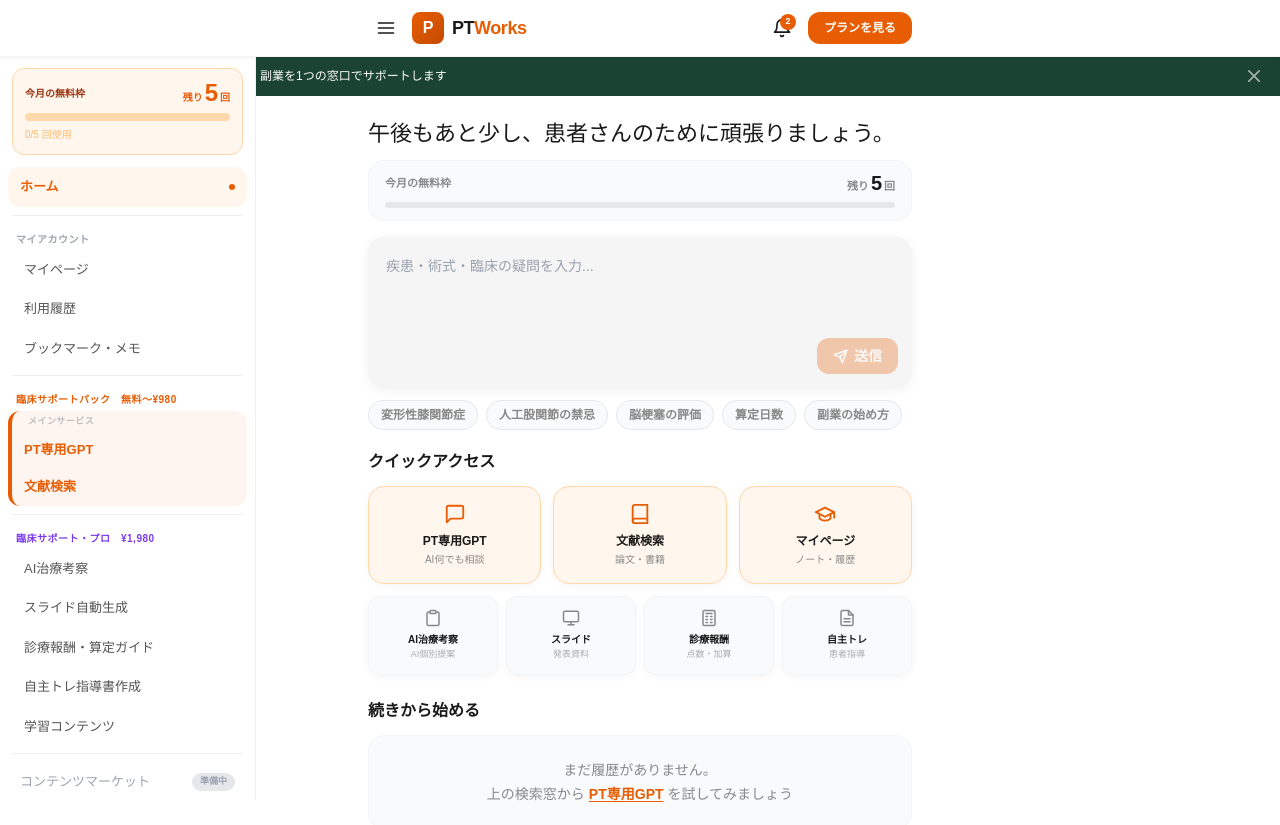
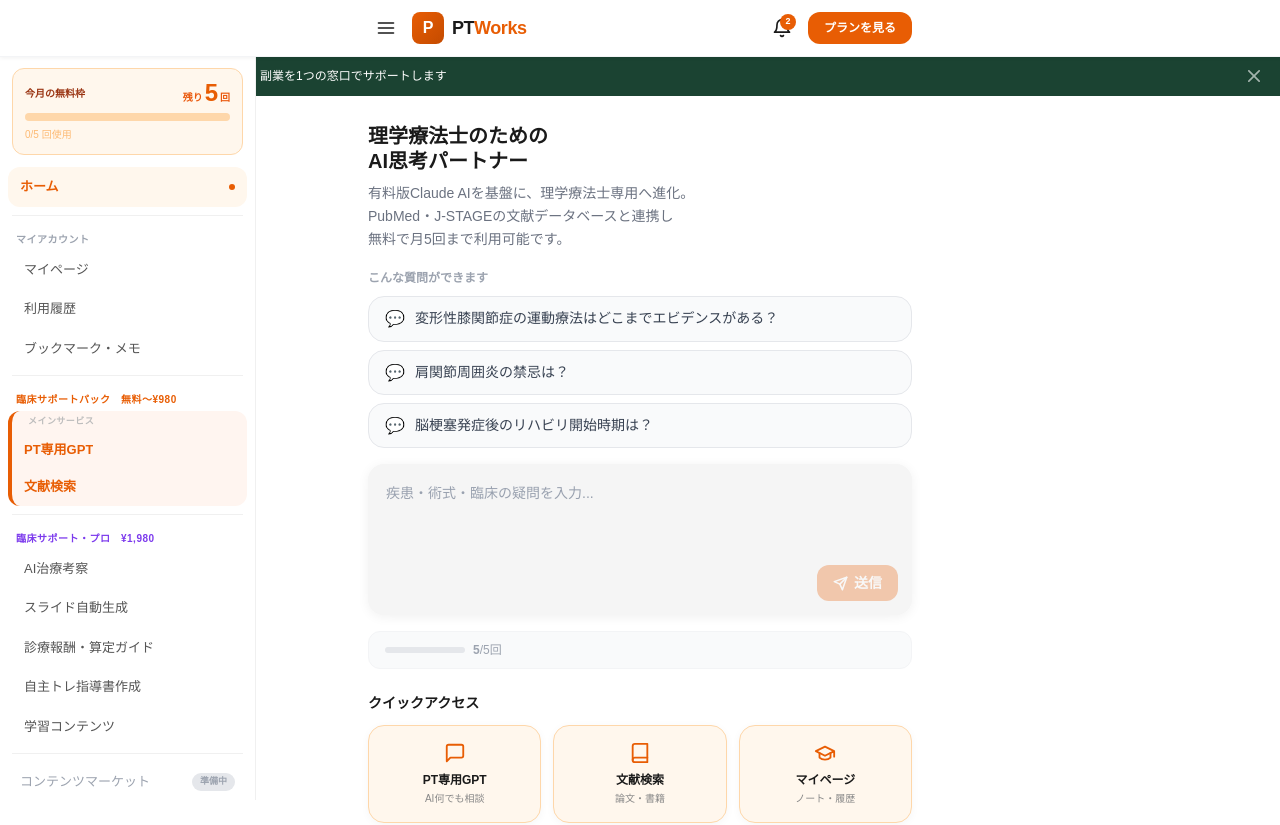
Before and after one commit to ptworks-mitsuki/ptworks-app, a Next.js app: page / in a window 1280 px wide. Shown: the top 825 px of the page. Built offline with nearby package versions, Linux system fonts and the light colour scheme.

Commit message:
ホーム シンプル化 挨拶文削除・サービス説明追加・質問例表示

```diff
--- a/app/page.tsx
+++ b/app/page.tsx
@@ -12,12 +12,10 @@
 const STREAK_KEY = "pt-streak-days";
 const PLANS_KEY  = "pt-saved-plans";
 
-const QUICK_TAGS = [
-  "変形性膝関節症",
-  "人工股関節の禁忌",
-  "脳梗塞の評価",
-  "算定日数",
-  "副業の始め方",
+const SAMPLE_QUESTIONS = [
+  "変形性膝関節症の運動療法はどこまでエビデンスがある？",
+  "肩関節周囲炎の禁忌は？",
+  "脳梗塞発症後のリハビリ開始時期は？",
 ];
 
 const QUICK_ACCESS_TOP = [
@@ -32,7 +30,6 @@
   { id: "calc",      label: "診療報酬",   sub: "点数・加算", href: "/learn/reimbursement", icon: <IconCalc      size={18} /> },
   { id: "homeex",    label: "自主トレ",   sub: "患者指導",   href: "/stage1/homeexercise", icon: <IconSheet     size={18} /> },
 ];
-
 
 // ─── アイコン ─────────────────────────────────────────────────────────────
 
@@ -126,116 +123,7 @@
   );
 }
 
-// ─── 挨拶 ──────────────────────────────────────────────────────────────────
-
-const GREETINGS: Record<"morning" | "afternoon" | "evening" | "night", string[]> = {
-  morning: [
-    "おはようございます。今日も最善の準備を。",
-    "おはよう。カンファ前に疾患確認、済ませちゃいましょう。",
-    "おはよう。昨日の疑問、今朝解決しておきませんか。",
-    "おはよう。算定日数、なんとなく合ってる自信ある？",
-    "おはようございます。今日の患者さん、禁忌は把握できてますか。",
-    "おはよう。学会発表の締め切り、そろそろ気にしてる頃では。",
-    "おはようございます。文献読む時間ない人こそ、PT Worksを。",
-    "おはよう。今日も現場で戦う準備、できてますか。",
-    "おはようございます。新人さん、わからないことは恥ずかしくない。",
-    "おはよう。パーキンソンのキーパーソンは家族です。忘れずに。",
-    "おはよう。今日こそ定時で帰りましょう。たぶん無理だけど。",
-    "おはようございます。脳梗塞発症から何日か、すぐ言えますか。",
-    "おはよう。患者さんに『先生』って呼ばれた時、訂正してますか。",
-    "おはようございます。廃用は待ってくれません。今日も早期離床を。",
-    "おはよう。昨日の患者さん、夢に出てきませんでしたか。",
-    "おはようございます。MMT4と4+の違い、説明できますか。",
-    "おはよう。FIMの採点、甘くなってませんか。",
-    "おはようございます。サマリー、締め切り大丈夫ですか。",
-    "おはよう。TUGとBBS、今日使いますか。",
-    "おはようございます。今日の臨床、根拠を持って臨みましょう。",
-  ],
-  afternoon: [
-    "お疲れ様です。午前中うまくいきましたか。",
-    "お昼休み、5分だけ気になる疾患調べてみませんか。",
-    "お疲れ様です。午前中に迷った治療、ここで相談を。",
-    "昼休みに副業のこと、少しだけ考えてみてもいいかも。",
-    "お疲れ様です。自主トレ指導書、毎回手書きしてませんか。",
-    "午後の患者さん、治療方針固まってますか。",
-    "お疲れ様です。文献読みたいけど時間ない、そんな時のPT Works。",
-    "昼休みくらい休めって話ですが、気になったらどうぞ。",
-    "お疲れ様です。今日のカンファ、うまく発言できましたか。",
-    "午後もあと少し、患者さんのために頑張りましょう。",
-    "お疲れ様です。ROM測定の結果、メモしましたか。",
-    "禁忌肢位、患者さんにちゃんと伝わってますか。",
-    "お疲れ様です。NRS6の患者さんに運動療法、根拠ありますか。",
-    "昼ごはん食べましたか。PTが倒れたら誰が診るんですか。",
-    "お疲れ様です。回診で主治医に何か言われましたか。",
-    "退院サマリー、ギリギリまで溜めてませんか。",
-    "お疲れ様です。家屋環境、把握してますか。",
-    "廃用と廃用じゃない境界線、実は曖昧ですよね。",
-    "お疲れ様です。訪問と外来の違い、後輩に説明できますか。",
-    "昼休みくらい休みましょう。でも気になったらどうぞ。",
-  ],
-  evening: [
-    "お疲れ様でした。今日もよく頑張りました。",
-    "今日の臨床で気になったこと、記録しておきましょう。",
-    "あの患者さんの治療、これで良かったかな、って思ってませんか。",
-    "今日わからなかったこと、明日までに調べておきませんか。",
-    "お疲れ様です。スライド、締め切り大丈夫ですか。",
-    "副業、そろそろ本気で考えてみませんか。",
-    "お疲れ様でした。明日の準備、少しだけしておきますか。",
-    "今日学んだこと、ノートに残しておくと役に立ちます。",
-    "お疲れ様です。残業中ですか。お体に気をつけて。",
-    "夜のほうが集中できる派の人、一緒に勉強しましょう。",
-    "お疲れ様でした。今日何人診ましたか。多すぎませんか。",
-    "転倒ゼロで終われましたか。それだけで十分すごいです。",
-    "PTの年収、上げていきたいですよね。副業、始めませんか。",
-    "残業代、ちゃんと出てますか。",
-    "後輩に優しくできましたか。自分も最初は新人でした。",
-    "患者さんに『ありがとう』って言ってもらえましたか。",
-    "今日の自分を100点満点で採点すると何点ですか。",
-    "今日の悔しさ、明日の臨床に変えていきましょう。",
-    "記録、ちゃんと終わりましたか。家に持ち帰らないでください。",
-    "今日の患者さん、歩けるようになりましたか。",
-  ],
-  night: [
-    "遅くまでお疲れ様です。早めに寝てください。",
-    "こんな時間まで働いてるんですか。PTって大変ですよね。",
-    "遅くまでお疲れ様です。明日も頑張れますように。",
-    "夜中に勉強してるPT、かっこいいと思います。",
-    "気になることだけ調べて、早めに寝てください。",
-    "こんな時間に開いてくれてありがとうございます。",
-    "深夜の勉強、明日の臨床できっと活きます。",
-    "PTの仕事、誰かがちゃんと見てますよ。",
-    "こんな時間に何してるんですか。記録ですか。サマリーですか。",
-    "学会発表の前日ですか。今からでも間に合います。",
-    "PTって本当に不器用に頑張りますよね。",
-    "こんな時間まで勉強してるあなた、絶対いいPTになります。",
-    "夜中にPT Worksを開く人生、悪くないと思います。",
-    "何かに追われてますか。一緒に解決しましょう。",
-    "遅くまでお疲れ様です。誰かがちゃんと見てますよ。",
-    "こんな時間に開いてくれてありがとうございます。一緒に頑張りましょう。",
-  ],
-};
-
-const LAST_GREETING_KEY = "ptworks_last_greeting";
-
-function getGreeting(): string {
-  const h = new Date().getHours();
-  const band: keyof typeof GREETINGS =
-    h >= 6  && h < 12 ? "morning"   :
-    h >= 12 && h < 17 ? "afternoon" :
-    h >= 17 && h < 22 ? "evening"   : "night";
-
-  const pool = GREETINGS[band];
-  const lastKey = `${LAST_GREETING_KEY}_${band}`;
-  let last = "";
-  try { last = localStorage.getItem(lastKey) ?? ""; } catch { /* ignore */ }
-
-  const candidates = pool.filter(g => g !== last);
-  const chosen = candidates[Math.floor(Math.random() * candidates.length)] ?? pool[0];
-  try { localStorage.setItem(lastKey, chosen); } catch { /* ignore */ }
-  return chosen;
-}
-
-// ─── 通知ドロップダウン ───────────────────────────────────────────────────
+// ─── 通知 ─────────────────────────────────────────────────────────────────
 
 const NOTIFICATIONS = [
   { id: 1, text: "PT専用GPTが追加されました。疾患・相談が1つの窓口に",  date: "2026-07-06", read: false },
@@ -260,14 +148,13 @@
   const [deleteToast,  setDeleteToast]  = useState(false);
   const deleteToastTimer = useRef<ReturnType<typeof setTimeout> | undefined>(undefined);
 
-  const [query,        setQuery]        = useState("");
-  const [focused,      setFocused]      = useState(false);
+  const [query,   setQuery]   = useState("");
+  const [focused, setFocused] = useState(false);
   const textareaRef = useRef<HTMLTextAreaElement>(null);
   const notifRef    = useRef<HTMLDivElement>(null);
 
-  const unread  = NOTIFICATIONS.filter(n => !n.read).length;
-  const isLow   = remaining <= 2;
-  const [greeting] = useState(() => getGreeting());
+  const unread = NOTIFICATIONS.filter(n => !n.read).length;
+  const isLow  = remaining <= 2;
 
   // ── localStorage 読み込み ──
   useEffect(() => {
@@ -276,7 +163,6 @@
       const s = localStorage.getItem(STREAK_KEY);
       if (s) setStreak(Number(s));
 
-      // PT専用GPT 直近トピック
       const topics = loadRecentTopics();
       const gptItems: RecentItem[] = topics.slice(0, 3).map(t => {
         const diffMs  = Date.now() - new Date(t.savedAt).getTime();
@@ -295,24 +181,17 @@
         };
       });
 
-      // 保存プラン
       const pp = localStorage.getItem(PLANS_KEY);
       const planItems: RecentItem[] = pp
         ? (JSON.parse(pp) as SavedPlan[])
             .slice(0, 2)
-            .map(p => ({
-              id:    p.id,
-              title: p.name || p.disease,
-              sub:   "治療プラン",
-              href:  "/stage1",
-            }))
+            .map(p => ({ id: p.id, title: p.name || p.disease, sub: "治療プラン", href: "/stage1" }))
         : [];
 
       setRecentItems([...gptItems, ...planItems].slice(0, 3));
     } catch { /* ignore */ }
   }, []);
 
-  // ── 続きから始める 削除 ──
   const handleDeleteRecent = (topicId: string) => {
     deleteRecentTopic(topicId);
     setRecentItems(prev => prev.filter(item => item.topicId !== topicId));
@@ -321,7 +200,6 @@
     deleteToastTimer.current = setTimeout(() => setDeleteToast(false), 1000);
   };
 
-  // 通知ドロップ外クリックで閉じる
   useEffect(() => {
     const handle = (e: MouseEvent) => {
       if (notifRef.current && !notifRef.current.contains(e.target as Node)) setShowNotif(false);
@@ -330,7 +208,6 @@
     return () => document.removeEventListener("mousedown", handle);
   }, [showNotif]);
 
-  // textarea 自動リサイズ
   useEffect(() => {
     const el = textareaRef.current;
     if (!el) return;
@@ -350,9 +227,9 @@
     router.push(`/pt-gpt?q=${encodeURIComponent(q)}`);
   };
 
-  const handleTag = (tag: string) => {
-    try { sessionStorage.setItem("ptgpt_pending_query", tag); } catch { /* ignore */ }
-    router.push(`/pt-gpt?q=${encodeURIComponent(tag)}`);
+  const handleSample = (q: string) => {
+    setQuery(q);
+    textareaRef.current?.focus();
   };
 
   return (
@@ -444,55 +321,43 @@
 
       <div className="max-w-xl mx-auto px-4">
 
-        {/* ③ 挨拶・残り回数・ストリーク */}
-        <section className="pt-6 pb-4">
-          <div className="flex items-center justify-between mb-3">
-            {/* 挨拶 */}
-            <p className="text-[22px] leading-tight" style={{ color: "#1A1A1A", fontWeight: 400 }}>
-              {greeting}
-            </p>
+        {/* ③ キャッチコピー・サービス説明 */}
+        <section className="pt-7 pb-5">
+          <h1 className="text-[20px] font-black leading-tight mb-2" style={{ color: "#1A1A1A" }}>
+            理学療法士のための<br />AI思考パートナー
+          </h1>
+          <p className="text-sm leading-relaxed" style={{ color: "#6B7280" }}>
+            有料版Claude AIを基盤に、理学療法士専用へ進化。<br />
+            PubMed・J-STAGEの文献データベースと連携し<br />
+            無料で月5回まで利用可能です。
+          </p>
+        </section>
 
-            {/* ストリーク */}
-            {streak > 0 && (
-              <div className="flex items-center gap-1 px-3 py-1.5 rounded-full shrink-0"
-                style={{ background: "#FFF7ED", border: "1px solid #FED7AA" }}>
-                <span className="text-base leading-none">🔥</span>
-                <span className="text-sm font-black" style={{ color: "#E85D04" }}>{streak}</span>
-                <span className="text-[11px] font-semibold" style={{ color: "#EA580C" }}>日連続</span>
-              </div>
-            )}
-          </div>
-
-          {/* 無料枠 */}
-          <div className="rounded-2xl px-4 py-3"
-            style={{
-              background:   isExhausted ? "#FEF2F2" : isLow ? "#FFF7ED" : "#F9FAFB",
-              border:       `1px solid ${isExhausted ? "#FECACA" : isLow ? "#FED7AA" : "#F3F4F6"}`,
-            }}>
-            <div className="flex items-center justify-between mb-2">
-              <p className="text-[11px] font-bold" style={{ color: isLow ? "#9A3412" : "#888" }}>
-                今月の無料枠
-              </p>
-              <div className="flex items-baseline gap-0.5">
-                <span className="text-[11px] font-semibold" style={{ color: isLow ? "#EA580C" : "#888" }}>残り</span>
-                <span className="text-xl font-black leading-none" style={{ color: isLow ? "#E85D04" : "#1A1A1A" }}>{remaining}</span>
-                <span className="text-[11px] font-semibold" style={{ color: isLow ? "#EA580C" : "#888" }}>回</span>
-              </div>
-            </div>
-            <div className="h-1.5 rounded-full overflow-hidden" style={{ background: isLow ? "#FED7AA" : "#E5E7EB" }}>
-              <div className="h-full rounded-full transition-all duration-500"
-                style={{ width: `${percentage}%`, background: isLow ? "#E85D04" : "#1B4332" }} />
-            </div>
-            {isExhausted && (
-              <p className="text-[10px] mt-2 font-bold text-red-600">
-                今月の無料枠を使い切りました —{" "}
-                <a href="/pricing" className="underline underline-offset-2">アップグレード</a>
-              </p>
-            )}
+        {/* ④ 質問例（吹き出しカード） */}
+        <section className="mb-4">
+          <p className="text-xs font-bold mb-2.5" style={{ color: "#9CA3AF" }}>こんな質問ができます</p>
+          <div className="space-y-2">
+            {SAMPLE_QUESTIONS.map((q, i) => (
+              <button
+                key={i}
+                onClick={() => handleSample(q)}
+                className="w-full text-left px-4 py-3 rounded-2xl border transition hover:border-orange-300 hover:bg-orange-50 active:scale-[0.98]"
+                style={{
+                  background:   "#F9FAFB",
+                  borderColor:  "#E5E7EB",
+                  borderRadius: "16px",
+                }}
+              >
+                <div className="flex items-start gap-2.5">
+                  <span className="mt-0.5 shrink-0 text-base leading-none">💬</span>
+                  <p className="text-sm leading-snug" style={{ color: "#374151" }}>{q}</p>
+                </div>
+              </button>
+            ))}
           </div>
         </section>
 
-        {/* ④ PT専用GPT 検索窓 */}
+        {/* ⑤ PT専用GPT 検索窓 */}
         <section className="mb-4">
           <div
             className="rounded-2xl overflow-hidden transition-all duration-200"
@@ -531,22 +396,43 @@
               </button>
             </div>
           </div>
+        </section>
 
-          {/* クイックタグ */}
-          <div className="flex gap-2 overflow-x-auto mt-3 pb-1" style={{ scrollbarWidth: "none" }}>
-            {QUICK_TAGS.map(tag => (
-              <button key={tag} onClick={() => handleTag(tag)}
-                className="shrink-0 px-3 py-1.5 rounded-full text-xs font-semibold border transition hover:border-orange-400 hover:text-orange-600 active:scale-95"
-                style={{ background: "#F9FAFB", borderColor: "#E5E7EB", color: "#888" }}>
-                {tag}
-              </button>
-            ))}
+        {/* ⑥ 残り回数・ストリーク（控えめ） */}
+        <section className="mb-6">
+          <div className="flex items-center gap-3 px-4 py-2.5 rounded-xl"
+            style={{ background: "#F9FAFB", border: "1px solid #F3F4F6" }}>
+            {/* 無料枠 */}
+            <div className="flex items-center gap-2 flex-1 min-w-0">
+              <div className="flex-1 h-1.5 rounded-full overflow-hidden" style={{ background: "#E5E7EB", maxWidth: 80 }}>
+                <div className="h-full rounded-full transition-all duration-500"
+                  style={{ width: `${percentage}%`, background: isLow ? "#E85D04" : "#9CA3AF" }} />
+              </div>
+              <p className="text-xs" style={{ color: isLow ? "#E85D04" : "#9CA3AF" }}>
+                <span className="font-black">{remaining}</span>
+                <span className="font-normal">/{total}回</span>
+              </p>
+              {isExhausted && (
+                <a href="/pricing" className="text-[11px] font-bold underline underline-offset-2"
+                  style={{ color: "#E85D04" }}>
+                  アップグレード
+                </a>
+              )}
+            </div>
+
+            {/* ストリーク */}
+            {streak > 0 && (
+              <div className="flex items-center gap-1 shrink-0">
+                <span className="text-sm leading-none">🔥</span>
+                <span className="text-xs font-black" style={{ color: "#9CA3AF" }}>{streak}日</span>
+              </div>
+            )}
           </div>
         </section>
 
-        {/* ⑤ クイックアクセス */}
+        {/* ⑦ クイックアクセス */}
         <section className="mb-6">
-          <h2 className="text-base font-black mb-3" style={{ color: "#1A1A1A" }}>クイックアクセス</h2>
+          <h2 className="text-sm font-black mb-3" style={{ color: "#1A1A1A" }}>クイックアクセス</h2>
 
           {/* 上段：大 3列 */}
           <div className="grid grid-cols-3 gap-3 mb-3">
@@ -583,9 +469,9 @@
           </div>
         </section>
 
-        {/* ⑥ 続きから始める */}
+        {/* ⑧ 続きから始める */}
         <section className="mb-28">
-          <h2 className="text-base font-black mb-3" style={{ color: "#1A1A1A" }}>続きから始める</h2>
+          <h2 className="text-sm font-black mb-3" style={{ color: "#1A1A1A" }}>続きから始める</h2>
           {recentItems.length === 0 ? (
             <div className="rounded-2xl px-5 py-6 text-center"
               style={{ background: "#F9FAFB", border: "1px solid #F3F4F6" }}>
@@ -626,7 +512,7 @@
           )}
         </section>
 
-      </div>{/* /max-w-xl */}
+      </div>
 
       {/* 削除トースト */}
       {deleteToast && (
```
